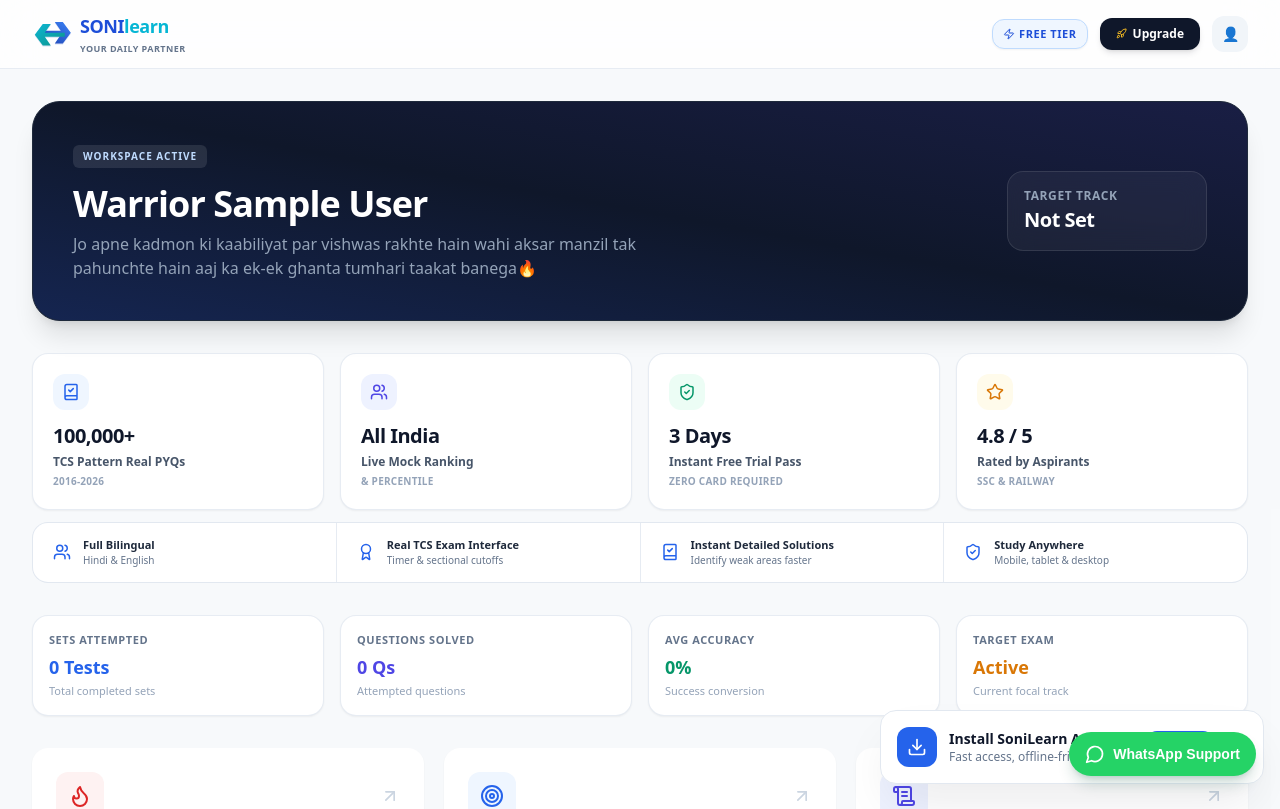
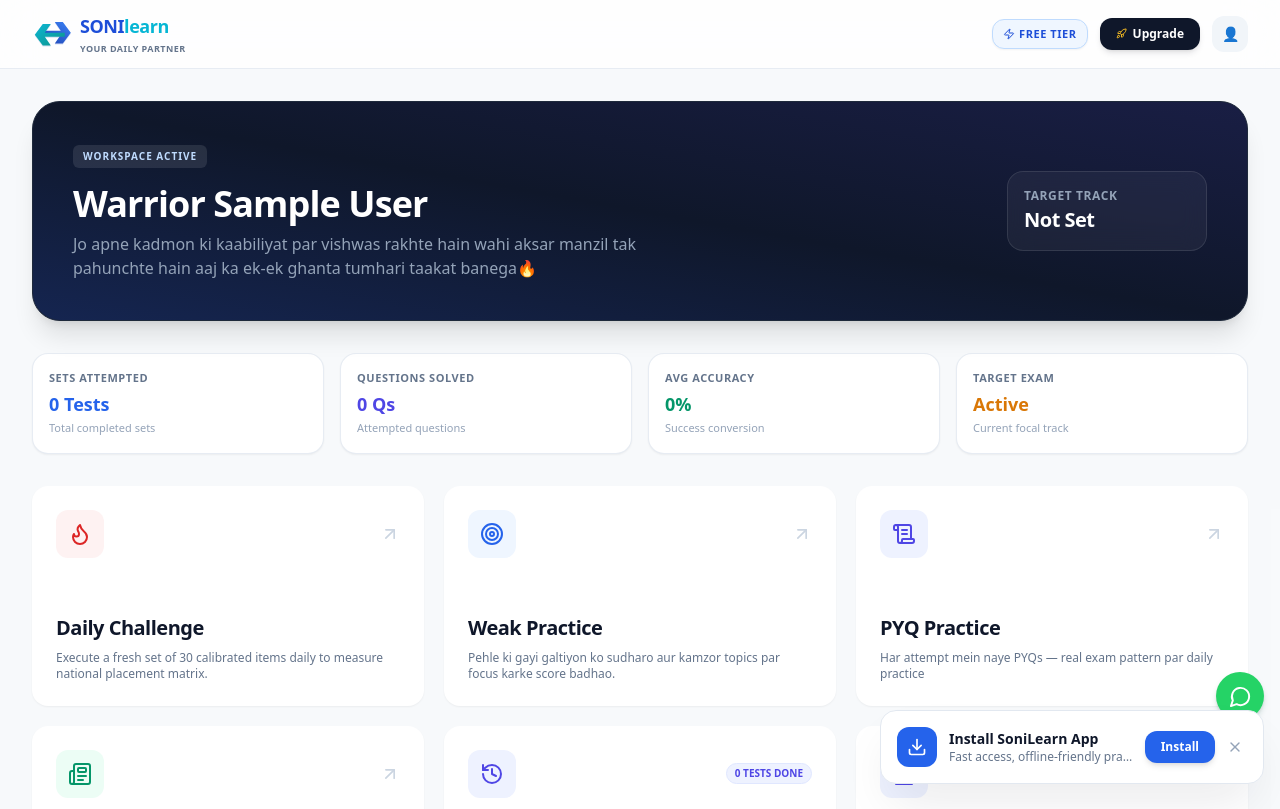
Before and after one commit to shanu-dev911/sonilearn, a Next.js app: page / in a window 1280 px wide. Shown: the top 809 px of the page. Built offline with nearby package versions, Linux system fonts and the light colour scheme; no server answers; the database is empty; sample sign-in values are in the browser's storage.

Commit message:
revert homepage extra sections and make whatsapp button a minimal circular icon

```diff
--- a/app/page.tsx
+++ b/app/page.tsx
@@ -27,12 +27,7 @@ import {
   Heart,
   History,
   CheckCircle2,
-  XCircle,
-  Star,
-  Award,
-  Users,
-  BookCheck,
-  ShieldCheck
+  XCircle
 } from "lucide-react";
 import InstallPwaBanner from "@/components/InstallPwaBanner";
 import UpdatePwaBanner from "@/components/UpdatePwaBanner";
@@ -448,78 +443,6 @@ export default function Dashboard() {
           </div>
         </div>
 
-        {/* SOCIAL PROOF & TRUST HIGHLIGHTS */}
-        <section className="mb-6 sm:mb-8" aria-label="SoniLearn trust highlights">
-          <div className="grid grid-cols-2 gap-3 sm:gap-4 lg:grid-cols-4">
-            {[
-              {
-                value: "100,000+",
-                label: "TCS Pattern Real PYQs",
-                detail: "2016-2026",
-                icon: BookCheck,
-                color: "text-blue-600",
-                background: "bg-blue-50",
-              },
-              {
-                value: "All India",
-                label: "Live Mock Ranking",
-                detail: "& Percentile",
-                icon: Users,
-                color: "text-indigo-600",
-                background: "bg-indigo-50",
-              },
-              {
-                value: "3 Days",
-                label: "Instant Free Trial Pass",
-                detail: "Zero Card Required",
-                icon: ShieldCheck,
-                color: "text-emerald-600",
-                background: "bg-emerald-50",
-              },
-              {
-                value: "4.8 / 5",
-                label: "Rated by Aspirants",
-                detail: "SSC & Railway",
-                icon: Star,
-                color: "text-amber-600",
-                background: "bg-amber-50",
-              },
-            ].map((stat) => {
-              const Icon = stat.icon;
-              return (
-                <div key={stat.value} className="rounded-2xl border border-slate-200/80 bg-white p-4 shadow-sm sm:p-5">
-                  <div className={`mb-3 flex h-9 w-9 items-center justify-center rounded-xl ${stat.background} ${stat.color}`}>
-                    <Icon size={18} />
-                  </div>
-                  <p className="text-lg font-black tracking-tight text-slate-900 sm:text-xl">{stat.value}</p>
-                  <p className="mt-1 text-[11px] font-bold leading-snug text-slate-600 sm:text-xs">{stat.label}</p>
-                  <p className="mt-1 text-[10px] font-semibold uppercase tracking-wide text-slate-400">{stat.detail}</p>
-                </div>
-              );
-            })}
-          </div>
-
-          <div className="mt-3 grid grid-cols-1 gap-px overflow-hidden rounded-2xl border border-slate-200/80 bg-slate-200/80 sm:grid-cols-2 lg:grid-cols-4">
-            {[
-              { icon: Users, text: "Full Bilingual", detail: "Hindi & English" },
-              { icon: Award, text: "Real TCS Exam Interface", detail: "Timer & sectional cutoffs" },
-              { icon: BookCheck, text: "Instant Detailed Solutions", detail: "Identify weak areas faster" },
-              { icon: ShieldCheck, text: "Study Anywhere", detail: "Mobile, tablet & desktop" },
-            ].map((highlight) => {
-              const Icon = highlight.icon;
-              return (
-                <div key={highlight.text} className="flex items-center gap-3 bg-white px-4 py-3.5 sm:px-5">
-                  <Icon size={18} className="shrink-0 text-blue-600" />
-                  <div className="min-w-0">
-                    <p className="truncate text-[11px] font-black text-slate-800">{highlight.text}</p>
-                    <p className="truncate text-[10px] font-medium text-slate-500">{highlight.detail}</p>
-                  </div>
-                </div>
-              );
-            })}
-          </div>
-        </section>
-
         {/* METRICS SECTION */}
         <div className="grid grid-cols-2 md:grid-cols-4 gap-3 sm:gap-4 mb-6 sm:mb-8">
           {[
--- a/components/WhatsAppButton.tsx
+++ b/components/WhatsAppButton.tsx
@@ -20,10 +20,9 @@ export default function WhatsAppButton({
       target="_blank"
       rel="noopener noreferrer"
       aria-label="Contact SoniLearn support on WhatsApp"
-      className="fixed bottom-20 right-4 z-50 inline-flex items-center gap-2 rounded-full bg-[#25D366] px-4 py-3 text-sm font-bold text-white shadow-lg shadow-emerald-900/20 transition hover:brightness-95 focus:outline-none focus:ring-2 focus:ring-[#25D366] focus:ring-offset-2 active:scale-95 sm:bottom-6 sm:right-6"
+      className="fixed bottom-20 right-4 z-40 flex h-12 w-12 items-center justify-center rounded-full bg-[#25D366] text-white shadow-md shadow-emerald-900/20 transition hover:brightness-95 focus:outline-none focus:ring-2 focus:ring-[#25D366] focus:ring-offset-2 active:scale-95"
     >
-      <MessageCircle size={20} aria-hidden="true" />
-      <span>WhatsApp Support</span>
+      <MessageCircle size={23} aria-hidden="true" />
     </a>
   );
 }
```
